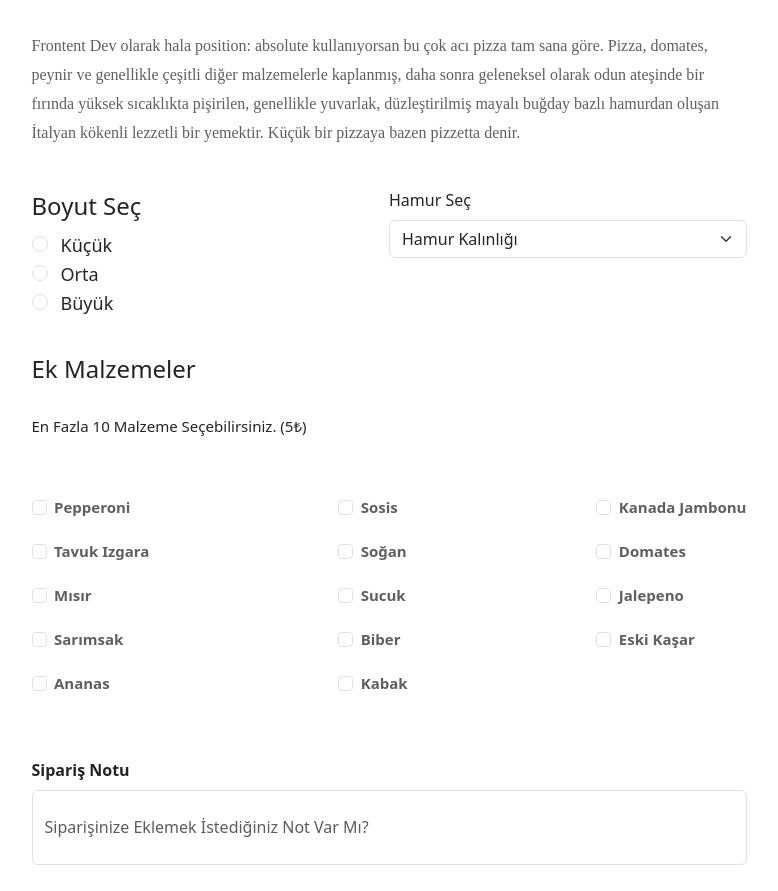
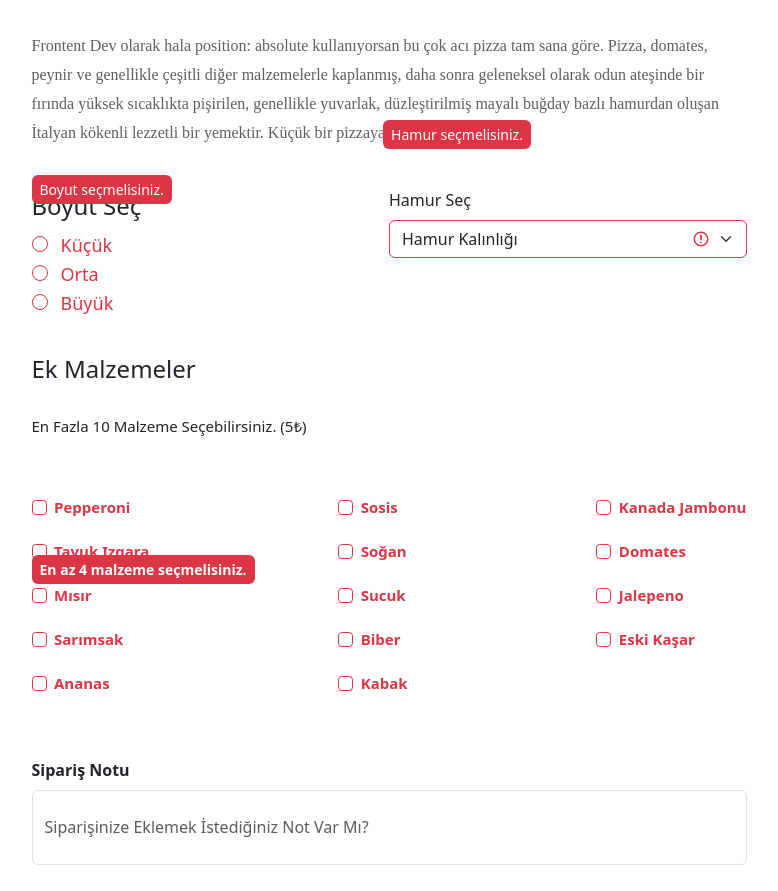
Before and after one commit to ilyaskoccc/challenge-pizza, a React (Vite) app: page /siparis-olustur in a window 1280 px wide. Shown: the part 660-1551 px from the top of the page, without its empty margins (251-1029 px from the left). Built offline with nearby package versions, Linux system fonts and the light colour scheme.

Commit message:
validasyon success

```diff
--- a/components/SiparisOlustur.jsx
+++ b/components/SiparisOlustur.jsx
@@ -25,26 +25,56 @@ export default function SiparisOlustur() {
     const isMaxDisabled = form.malzemeler.length >= 10;
 
 
+    const [errors, setErrors] = useState({
+        isim: true,
+        boyut: true,
+        malzemeler: true,
+    });
+
 
     const handleChange = (event) => {
+
         let { name, value } = event.target;
+
+        setForm({ ...form, [name]: value });
+
+        if (name === 'isim') {
+            if (value === "kücük" || value === "orta" || value === "büyük") {
+                setErrors({ ...errors, [name]: false });
+            } else {
+                setErrors({ ...errors, [name]: true });
+            }
+        }
+
+
+        if (name === 'boyut') {
+            if (value === "İncecik Hamur" || value === "İnce Hamur" || value === "Klasik Hamur") {
+                setErrors({ ...errors, [name]: false });
+            } else {
+                setErrors({ ...errors, [name]: true });
+            }
+        }
+
 
         if (name === "malzemeler") {
             if (form.malzemeler.includes(value)) {
+                if (form.malzemeler.length < 5) {
+                    setErrors({ ...errors, [name]: true });
+                }
                 setForm({
                     ...form, ["malzemeler"]: form.malzemeler.filter((item) => {
                         return item !== value;
                     })
                 });
             } else {
-                if (form.malzemeler.length < 10) {
+                if (form.malzemeler.length < 3) {
                     setForm({ ...form, ["malzemeler"]: [...form.malzemeler, value] });
-                } else {
-                    alert("En Fazla 10 Adet secebilirsiniz.");
+                    setErrors({ ...errors, [name]: true });
+                } else if (form.malzemeler.length > 3 || form.malzemeler.length < 10) {
+                    setForm({ ...form, ["malzemeler"]: [...form.malzemeler, value] });
+                    setErrors({ ...errors, [name]: false });
                 }
             }
-        } else {
-            setForm({ ...form, [name]: value });
         }
     };
 
@@ -100,6 +130,7 @@ export default function SiparisOlustur() {
                         genellikle yuvarlak, düzleştirilmiş mayalı buğday bazlı hamurdan oluşan İtalyan kökenli lezzetli bir yemektir.
                         Küçük bir pizzaya bazen pizzetta denir.
                     </p>
+
                     <FormGroup className="boyutHamur">
                         <FormGroup className="yeni" tag="fieldset">
                             <legend>
@@ -112,6 +143,7 @@ export default function SiparisOlustur() {
                                     type="radio"
                                     value="kücük"
                                     onChange={handleChange}
+                                    invalid={errors.isim}
                                 />
                                 <Label check className="boyutYazi" htmlFor="kücük">
                                     Küçük
@@ -124,6 +156,7 @@ export default function SiparisOlustur() {
                                     type="radio"
                                     value="orta"
                                     onChange={handleChange}
+                                    invalid={errors.isim}
                                 />
                                 <Label check className="boyutYazi" htmlFor="orta">
                                     Orta
@@ -136,11 +169,13 @@ export default function SiparisOlustur() {
                                     type="radio"
                                     value="büyük"
                                     onChange={handleChange}
+                                    invalid={errors.isim}
                                 />
                                 <Label check className="boyutYazi" htmlFor="büyük">
                                     Büyük
                                 </Label>
                             </FormGroup>
+                            {errors.isim && <FormFeedback tooltip style={{ display: "flex", marginTop: "35px" }}>{errorMessages.isim}</FormFeedback>}
                         </FormGroup>
                         <FormGroup className="yeni">
                             <Label htmlFor="exampleSelect">
@@ -151,6 +186,7 @@ export default function SiparisOlustur() {
                                 name="boyut"
                                 type="select"
                                 onChange={handleChange}
+                                invalid={errors.boyut}
                             >
                                 <option>
                                     Hamur Kalınlığı
@@ -166,6 +202,7 @@ export default function SiparisOlustur() {
                                 </option>
                             </Input>
                         </FormGroup>
+                        {errors.boyut && <FormFeedback tooltip style={{ display: "flex", marginLeft: "136px", marginTop: "-20px" }}>{errorMessages.boyut}</FormFeedback>}
                     </FormGroup>
                     <legend>
                         Ek Malzemeler
@@ -184,6 +221,7 @@ export default function SiparisOlustur() {
                                         value={item}
                                         onChange={handleChange}
                                         disabled={isMaxDisabled && !form.malzemeler.includes(item)}
+                                        invalid={errors.malzemeler}
                                     />
                                     <Label htmlFor={item} check>
                                         {item}
@@ -201,6 +239,7 @@ export default function SiparisOlustur() {
                                         value={item}
                                         onChange={handleChange}
                                         disabled={isMaxDisabled && !form.malzemeler.includes(item)}
+                                        invalid={errors.malzemeler}
                                     />
                                     <Label htmlFor={item} check>
                                         {item}
@@ -218,6 +257,7 @@ export default function SiparisOlustur() {
                                         value={item}
                                         onChange={handleChange}
                                         disabled={isMaxDisabled && !form.malzemeler.includes(item)}
+                                        invalid={errors.malzemeler}
                                     />
                                     <Label htmlFor={item} check>
                                         {item}
@@ -225,6 +265,7 @@ export default function SiparisOlustur() {
                                 </FormGroup>
                             ))}
                         </FormGroup>
+                        {errors.malzemeler && <FormFeedback tooltip style={{ display: "flex", marginTop: "415px" }}>{errorMessages.malzemeler}</FormFeedback>}
                     </FormGroup>
                     <FormGroup className="textAlani">
                         <Label htmlFor="özel" style={{ fontWeight: "bold" }}>
```
